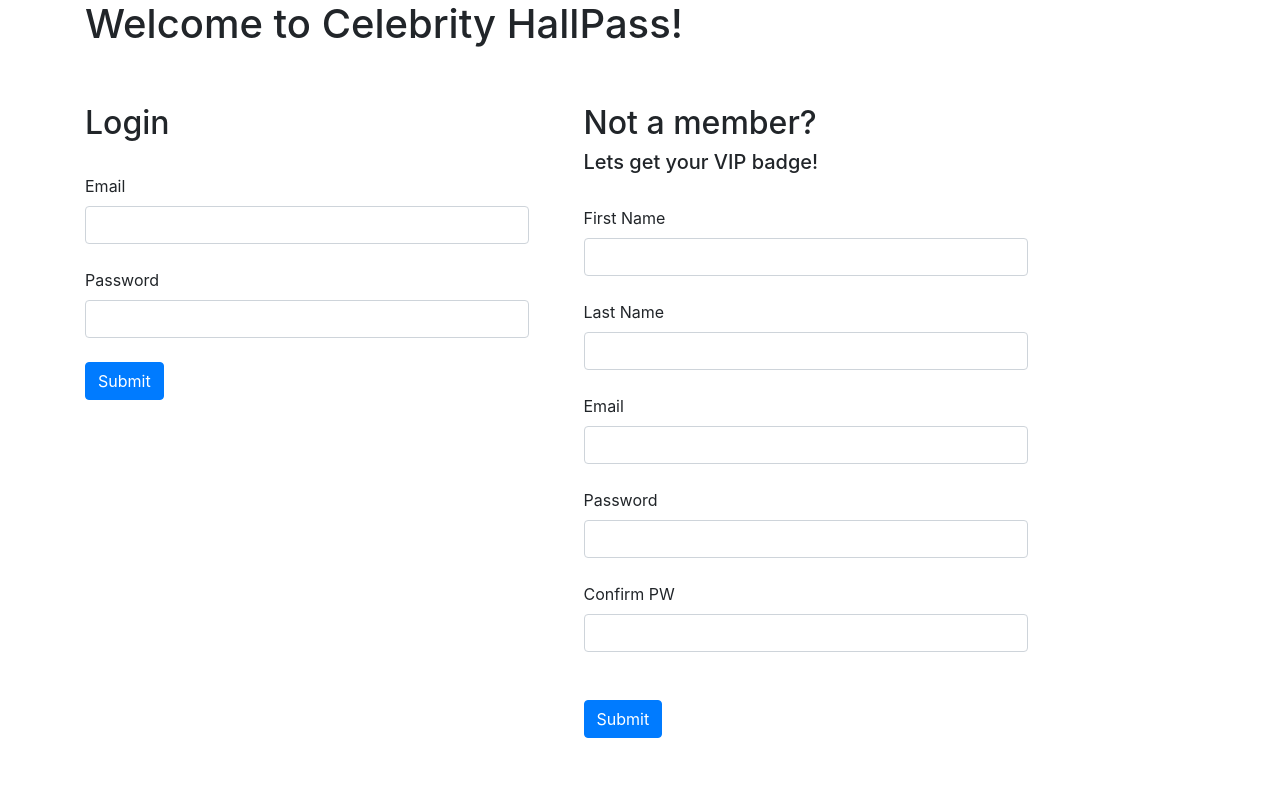
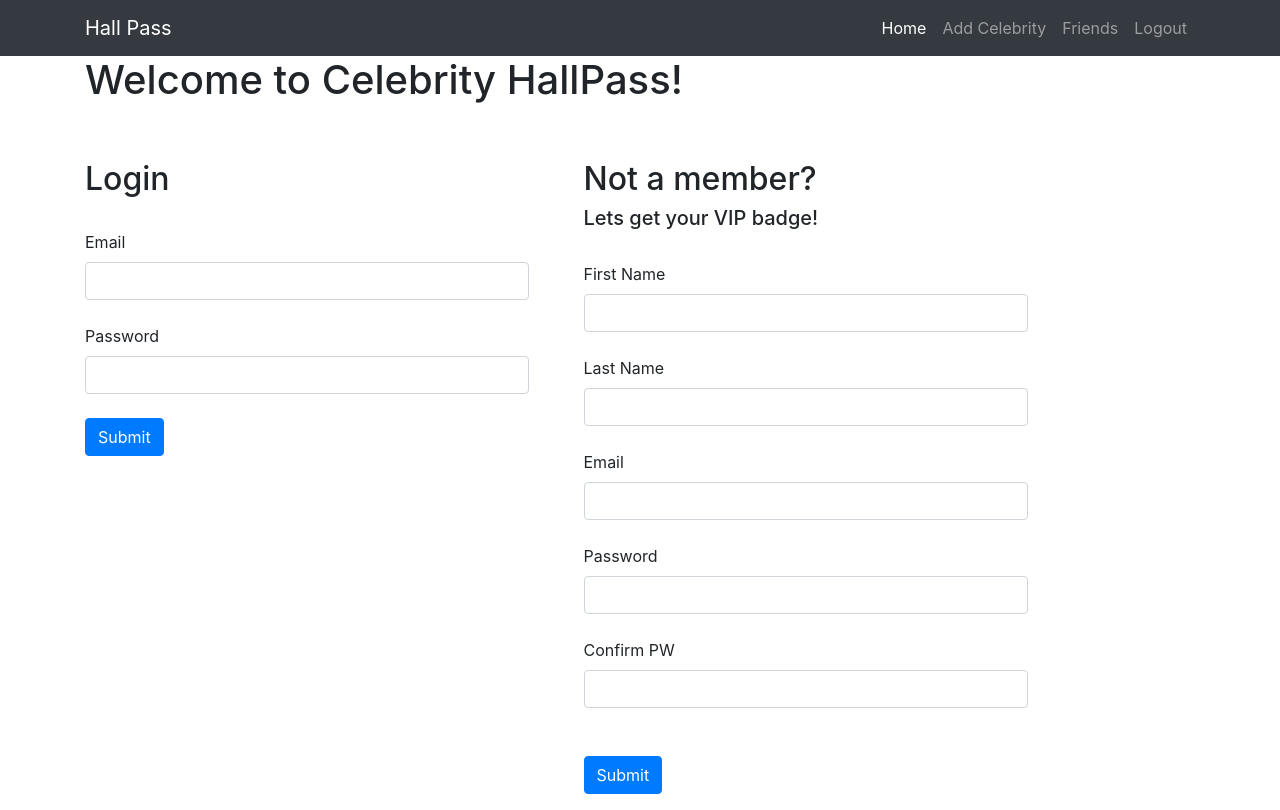
Before and after one commit to NicolasEZ/Python-project, a Django app: page / in a window 1280 px wide. Before the commit the page ends 738 px from the top, so only its background shows below. Run offline with Django 3.2, Linux system fonts and the light colour scheme; some libraries are stand-ins or nearby versions.

Commit message:
second push

```diff
--- a/HallPass/templates/login.html
+++ b/HallPass/templates/login.html
@@ -5,6 +5,33 @@
 	<title>Celebrity HallPass!</title>
 </head>
 <body>
+
+	<nav class="navbar navbar-expand-lg navbar-dark bg-dark static-top">
+        <div class="container">
+          <a class="navbar-brand" href="">Hall Pass</a>
+          <button class="navbar-toggler" type="button" data-toggle="collapse" data-target="#navbarResponsive" aria-controls="navbarResponsive" aria-expanded="false" aria-label="Toggle navigation">
+            <span class="navbar-toggler-icon"></span>
+          </button>
+          <div class="collapse navbar-collapse" id="navbarResponsive">
+            <ul class="navbar-nav ml-auto">
+              <li class="nav-item active">
+                <a class="nav-link" href="/myhallpass">Home
+                  <span class="sr-only">(current)</span>
+                </a>
+              </li>
+              <li class="nav-item">
+                <a class="nav-link" href="/celebs/new">Add Celebrity</a>
+              </li>
+              <li class="nav-item">
+                <a class="nav-link" href="#">Friends</a>
+              </li>
+              <li class="nav-item">
+                <a class="nav-link" href="/logout">Logout</a>
+              </li>
+            </ul>
+          </div>
+        </div>
+      </nav>
 	<div class="container">
 	<h1>Welcome to Celebrity HallPass!</h1>
 	<br><br>
@@ -26,7 +53,7 @@
 				<input class="form-control" type="text" name="email">
 				<br>
 				<label for="password">Password</label>
-				<input class="form-control" type="text" name="password">
+				<input class="form-control" type="password" name="password">
 				<br>
 				<input class="btn btn-primary" type="submit" name="Log In">
 			</form>
```
Also changed, not shown: HallPass/templates/myhallpass.html (+28 -1 lines), db.sqlite3, 2 other files.
